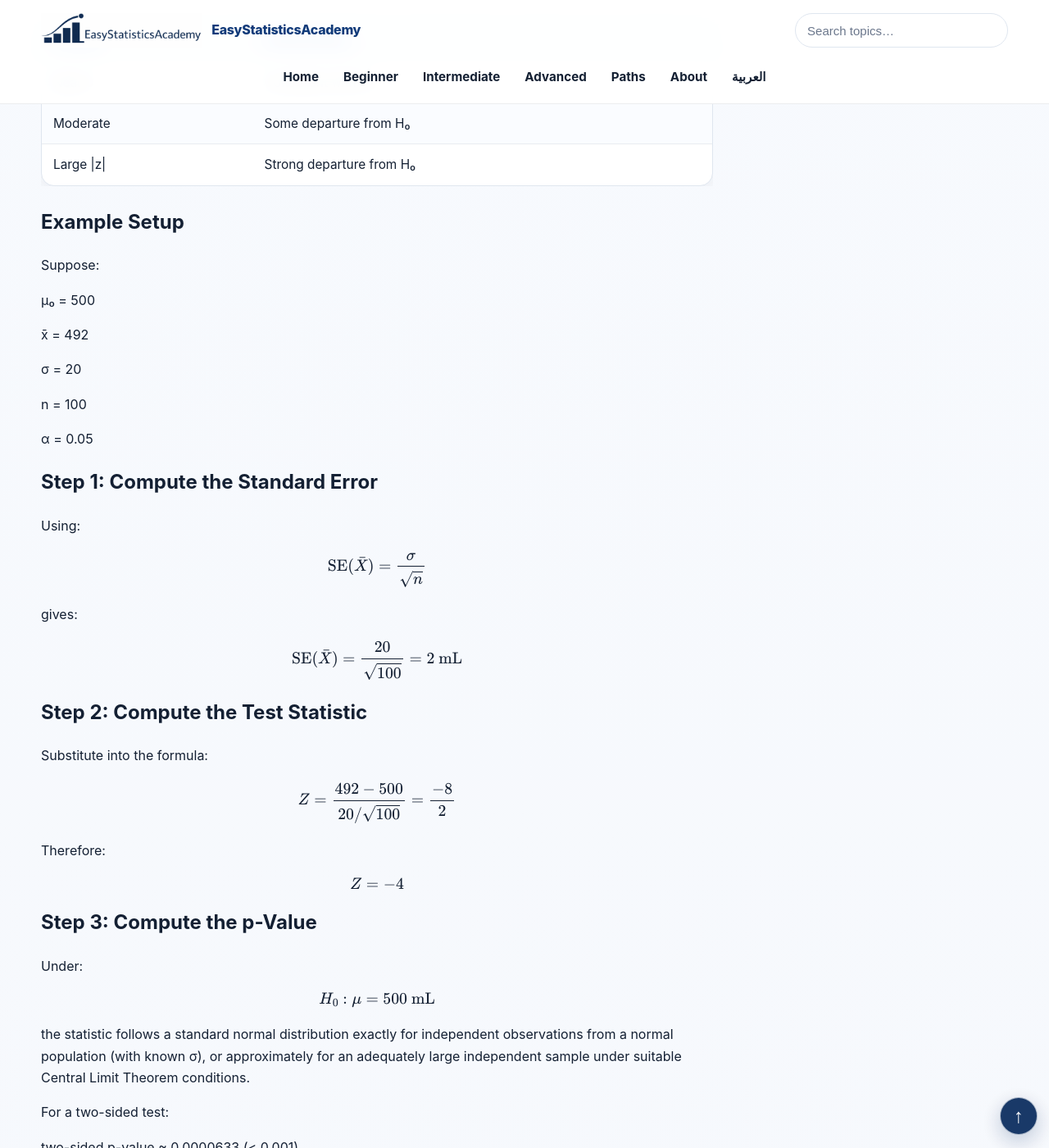
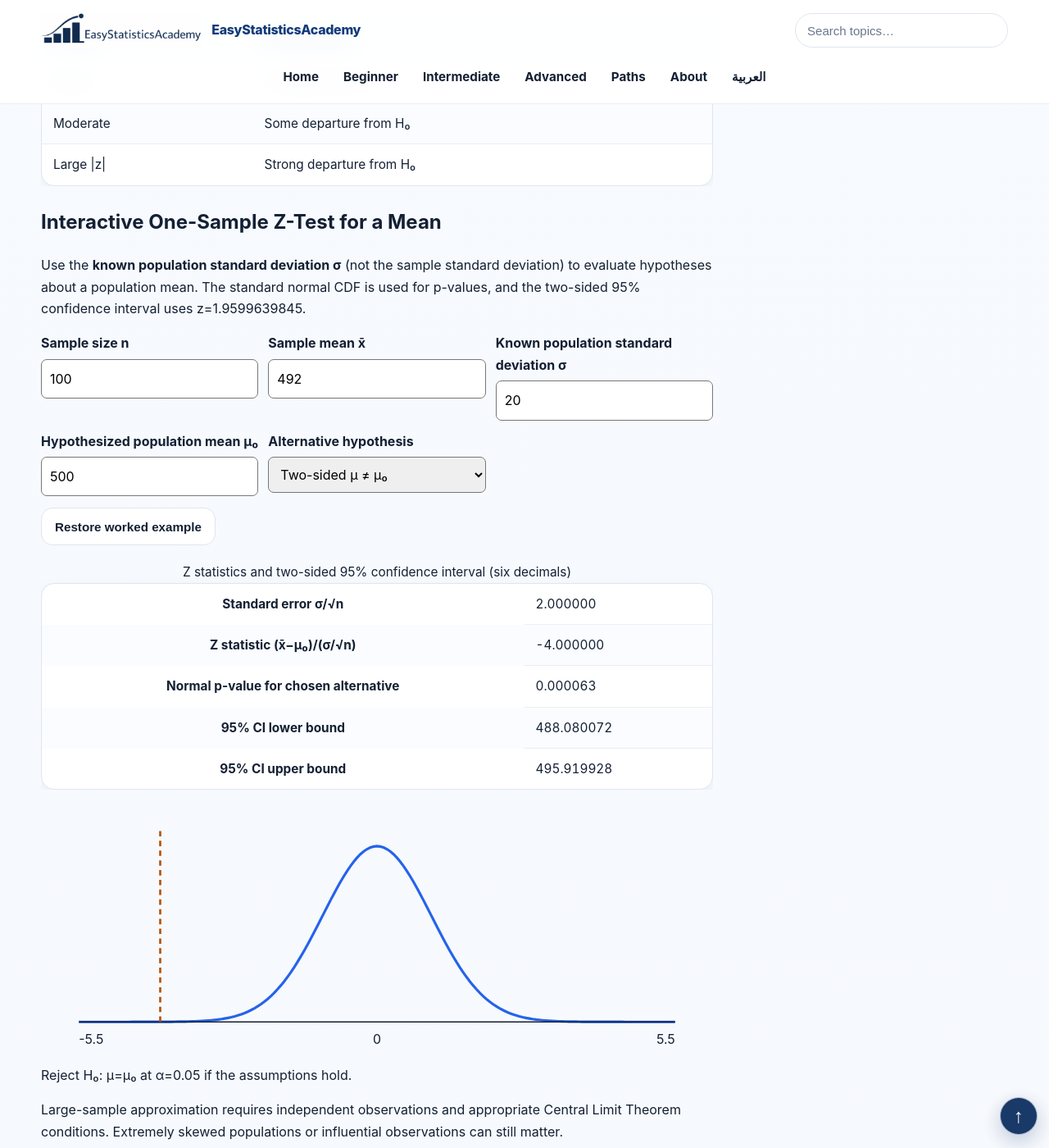
Before and after one commit to ammar-homaida-statistics/easystatisticsacademy, a Jekyll site: the page built from inference/classical-tests/one-sample-z-test-for-mean/index.md, in a window 1280 px wide and 1400 px high, scrolled down 2474 px. Shown: the whole window at 82% size. Built offline with Jekyll 4.4.1, drawn with Linux system fonts in a browser that asks for light colours; some of the changed text lies outside the part shown.

Commit message:
Batch #73: known-sigma normal Z-test lab with CI, alternatives and plot

```diff
--- a/inference/classical-tests/one-sample-z-test-for-mean/index.md
+++ b/inference/classical-tests/one-sample-z-test-for-mean/index.md
@@ -251,7 +251,51 @@
 
     </div>
 
-    <h2>Example Setup</h2>
+    <!-- Batch #73: Known-population-sigma interactive Z inference -->
+<section class="concept-box" id="esa-one-mean-z-lab" aria-labelledby="esa-omz-heading">
+<h2 id="esa-omz-heading">Interactive One-Sample Z-Test for a Mean</h2>
+<p>Use the <strong>known population standard deviation σ</strong> (not the sample standard deviation) to evaluate hypotheses about a population mean. The standard normal CDF is used for p-values, and the two-sided 95% confidence interval uses z=1.9599639845.</p>
+<div class="esa-omz-grid">
+<div><label for="esa-omz-n">Sample size n</label><input id="esa-omz-n" type="number" min="1" max="1000000" step="1" value="100"></div>
+<div><label for="esa-omz-mean">Sample mean x̄</label><input id="esa-omz-mean" type="number" step="any" value="492"></div>
+<div><label for="esa-omz-sigma">Known population standard deviation σ</label><input id="esa-omz-sigma" type="number" min="0" step="any" value="20"></div>
+<div><label for="esa-omz-mu0">Hypothesized population mean μ₀</label><input id="esa-omz-mu0" type="number" step="any" value="500"></div>
+<div><label for="esa-omz-side">Alternative hypothesis</label><select id="esa-omz-side">
+<option value="two-sided">Two-sided μ ≠ μ₀</option>
+<option value="greater">Greater μ &gt; μ₀</option>
+<option value="less">Less μ &lt; μ₀</option></select></div>
+</div>
+<button type="button" class="btn btn-outline" id="esa-omz-reset">Restore worked example</button>
+<p id="esa-omz-error" role="alert" hidden></p>
+<section id="esa-omz-results" aria-live="polite" aria-label="One-sample Z inference results">
+<div class="table-wrap"><table><caption>Z statistics and two-sided 95% confidence interval (six decimals)</caption><tbody>
+<tr><th scope="row">Standard error σ/√n</th><td id="esa-omz-se">—</td></tr>
+<tr><th scope="row">Z statistic (x̄−μ₀)/(σ/√n)</th><td id="esa-omz-z">—</td></tr>
+<tr><th scope="row">Normal p-value for chosen alternative</th><td id="esa-omz-pvalue">—</td></tr>
+<tr><th scope="row">95% CI lower bound</th><td id="esa-omz-lower">—</td></tr>
+<tr><th scope="row">95% CI upper bound</th><td id="esa-omz-upper">—</td></tr>
+</tbody></table></div>
+<svg id="esa-omz-plot" role="img" viewBox="0 0 620 235" aria-label="Standard normal density and selected Z tail probability" style="display:block;width:100%;height:auto;max-width:100%"></svg>
+<p id="esa-omz-decision"></p>
+<p id="esa-omz-assumptions"></p>
+<p id="esa-omz-interpretation"></p>
+</section>
+<p class="muted-mini">The Z distribution is exact for independent observations from a normal population with known σ. Otherwise, it may be approximate under sufficient CLT conditions. If σ must be estimated, use the <a href="/inference/classical-tests/one-sample-t-test-for-mean/">one-sample Student t-test</a>. The interval is for a population mean, not for a single future observation. No inputs are stored.</p>
+</section>
+<style>
+#esa-one-mean-z-lab,#esa-one-mean-z-lab *{box-sizing:border-box}
+#esa-one-mean-z-lab{max-width:100%;min-width:0;overflow-wrap:anywhere}
+#esa-one-mean-z-lab .esa-omz-grid{display:grid;grid-template-columns:repeat(auto-fit,minmax(min(100%,215px),1fr));gap:12px;margin:14px 0}
+#esa-one-mean-z-lab label{display:block;font-weight:650;margin-bottom:6px}
+#esa-one-mean-z-lab :is(input,select){display:block;width:100%;min-width:0;padding:10px;border:1px solid #777;border-radius:7px;font:inherit}
+#esa-one-mean-z-lab [hidden]{display:none!important}
+#esa-one-mean-z-lab .table-wrap{max-width:100%;overflow-x:auto}
+#esa-one-mean-z-lab td{font-variant-numeric:tabular-nums}
+#esa-one-mean-z-lab :is(input,select,button):focus-visible{outline:2px solid #0f766e;outline-offset:3px}
+@media(max-width:650px){#esa-one-mean-z-lab .esa-omz-grid{grid-template-columns:minmax(0,1fr)}}
+</style>
+<script defer src="/js/one-mean-z-explorer.js"></script>
+<h2>Example Setup</h2>
 
     <p>
       Suppose:
```
